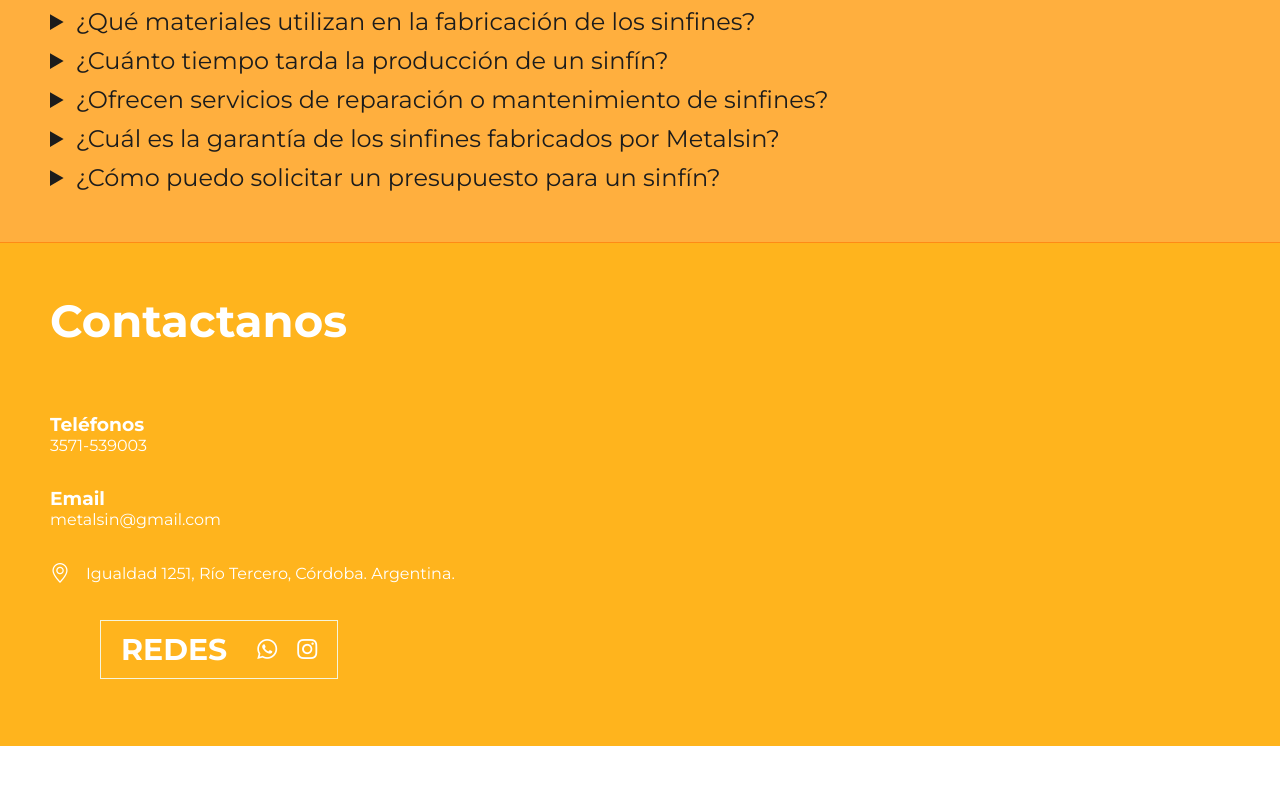
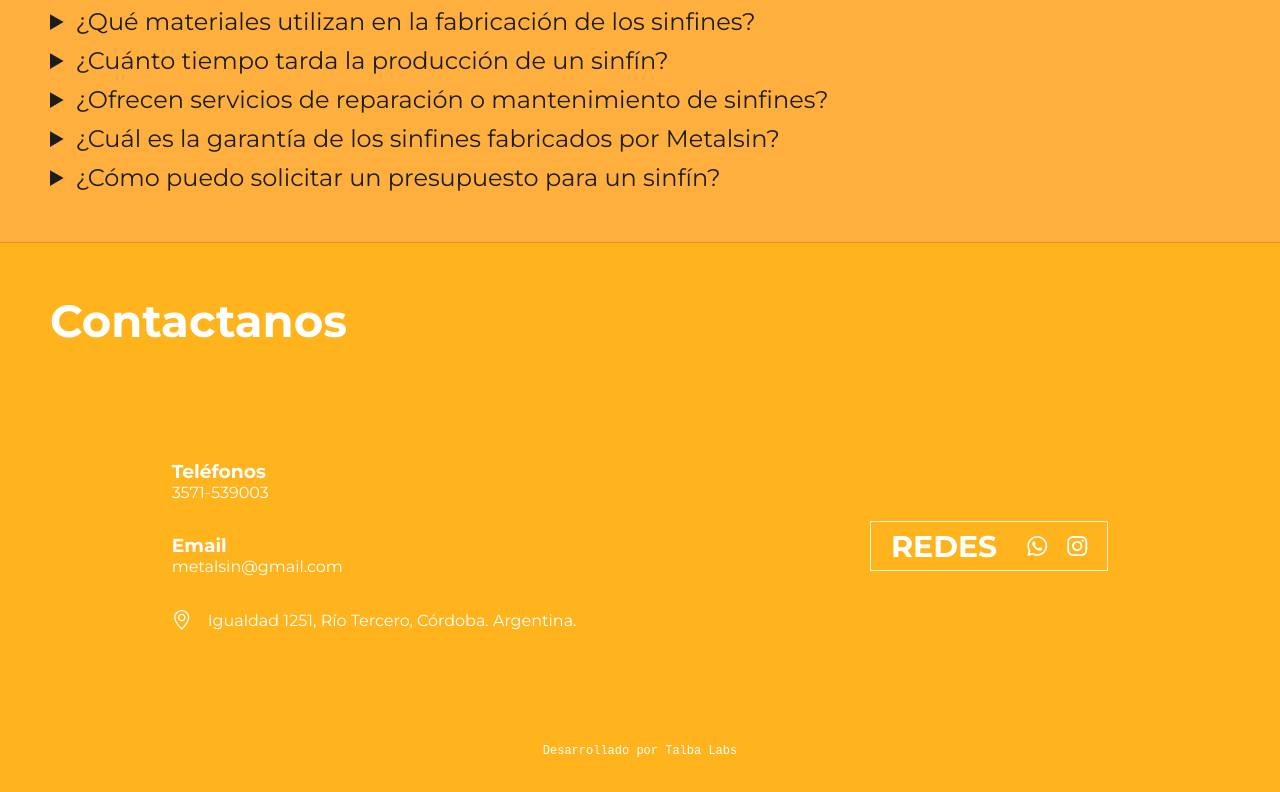
Before and after one commit to FerbaDev/metalsin, a plain HTML site: page index.html in a window 1280 px wide. Shown: the part 2924-3716 px from the top of the page. Before the commit the page ends 3670 px from the top, so only its background shows below. Drawn offline with nearby package versions, Linux system fonts and the light colour scheme.

Commit message:
cambios en footer

```diff
--- a/index.html
+++ b/index.html
@@ -242,9 +242,10 @@
               </div>
             </div>
           </div>
-
         </div>
-
+        <div class="firma">
+          <p>Desarrollado por <a href="https://talbalabs.com.ar" target="_blank">Talba Labs</a></p>
+        </div>
       </footer>
       <a href="https://wa.me/5493571457431?text=¡Hola!+Quiero+hacer+una+consulta." class="whatsapp-float" target="_blank">
         <i class="bi bi-whatsapp"></i>
--- a/main.css
+++ b/main.css
@@ -492,6 +492,23 @@ footer {
 .redes-iconos i {
   background: transparent;
 }
+.firma {
+  text-align: center;
+  font-size: 12px;
+  color: white;
+  background: transparent;
+}
+.firma p {
+  font-family: 'Roboto Mono', monospace;
+}
+.firma a {
+  text-decoration: none;
+  font-family: 'Roboto Mono', monospace;
+}
+
+.firma a:hover {
+  text-decoration: underline;
+}
 
 /******************************************************************************************/
 /*****************************************************************************************/
@@ -745,19 +762,19 @@ footer {
   .footer-title {
     font-size: 30px;
   }
+  .footer-sec-1 {
+    flex-direction: row;
+    justify-content: space-around;
+    width: 100%;
+    align-items: center;
+  }
   .redes {
     margin-left: 50px;
+    height: 50px;
   }
   .footer-body {
     flex-direction: row;
     justify-content: space-between;
-  }
-  .footer-sec-1 {
-    height: 100%;
-    display: flex;
-    flex-direction: column;
-    justify-content: space-around;
-    background: transparent;
   }
 
   /******** videos *********/
```
